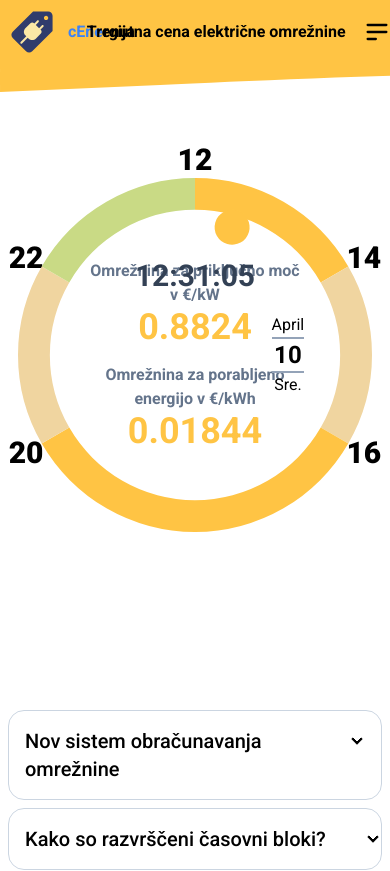
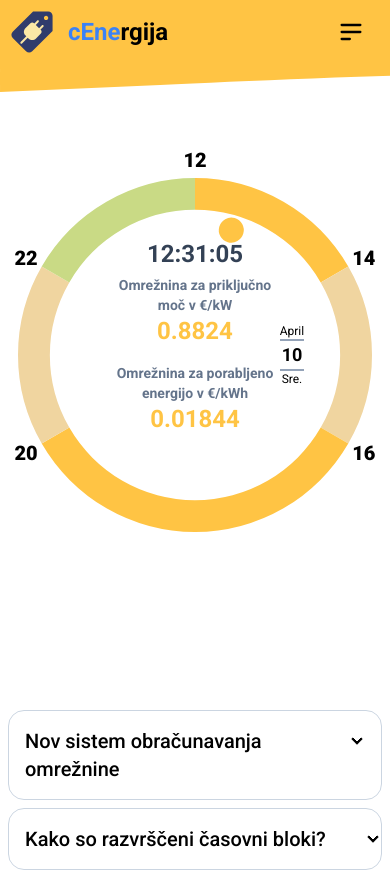
Before and after one commit to rubuz/cenergija-react, a React (Vite) app: page / in a window 390 px wide. Shown: the top 871 px of the page. Built offline with nearby package versions, Linux system fonts and the light colour scheme.

Commit message:
Responsive chart

```diff
--- a/src/components/Header.tsx
+++ b/src/components/Header.tsx
@@ -26,12 +26,12 @@ const Header = () => {
       <div className={`navbar mx-auto max-w-[1440px]`}>
         <div className="navbar-start flex gap-3">
           <img src={Logo} alt="Cenergija" className="h-12 w-12" />
-          <a className="font-semibold xl:text-2xl" href="/">
+          <a className="text-2xl font-semibold" href="/">
             <span className="text-blue-500">cEne</span>rgija
           </a>
         </div>
         <div className="navbar-center">
-          <h1 className="text-center font-bold lg:text-3xl xl:text-4xl">
+          <h1 className="hidden text-center font-bold md:block md:text-2xl lg:text-3xl xl:text-4xl">
             Trenutna cena električne omrežnine
           </h1>
         </div>
--- a/src/components/chart/ChartCenter.tsx
+++ b/src/components/chart/ChartCenter.tsx
@@ -49,32 +49,38 @@ const ChartCenter = ({
 
   return (
     <div className="flex aspect-square h-full items-center justify-center">
-      <p className="absolute top-[25%] text-3xl font-semibold text-slate-700">
+      <p className="absolute top-[20%] text-2xl font-semibold text-slate-700 lg:top-[25%] lg:text-3xl">
         {currentTime}
       </p>
       <div className="flex flex-col gap-4">
         <div className="text-center">
-          <p className="mx-auto w-[70%] font-semibold text-slate-500">
+          <p className="mx-auto w-[60%] font-semibold text-slate-500 max-sm:text-sm lg:w-[70%]">
             Omrežnina za priključno moč v €/kW
           </p>
-          <p style={{ color: textColor }} className="text-4xl font-bold">
+          <p
+            style={{ color: textColor }}
+            className="text-2xl font-bold md:text-4xl"
+          >
             {currentPrice.prikljucnaMoc}{" "}
           </p>
         </div>
         <div className="text-center">
-          <p className="mx-auto w-[70%] font-semibold text-slate-500">
+          <p className="mx-auto w-[60%] font-semibold text-slate-500 max-sm:text-sm lg:w-[70%]">
             Omrežnina za porabljeno energijo v €/kWh
           </p>
-          <p style={{ color: textColor }} className="text-4xl font-bold">
+          <p
+            style={{ color: textColor }}
+            className="text-2xl font-bold md:text-4xl"
+          >
             {currentPrice.porabljenaEnergija}
           </p>
         </div>
       </div>
 
-      <div className="absolute right-[22%] flex flex-col items-center divide-y-2 divide-slate-400 ">
+      <div className="absolute right-[22%] flex flex-col items-center divide-y-2 divide-slate-400 max-sm:text-xs ">
         <p className="w-full text-center capitalize">{month}</p>
         <p
-          className={`w-full text-center text-2xl font-bold ${isWorkDay ? "" : "text-red-600"}`}
+          className={`w-full text-center text-lg font-bold lg:text-2xl ${isWorkDay ? "" : "text-red-600"}`}
         >
           {day}
         </p>
--- a/src/components/chart/ClockDot.tsx
+++ b/src/components/chart/ClockDot.tsx
@@ -30,7 +30,7 @@ const ClockDot = ({ dotColor }: { dotColor: string }) => {
     >
       <div
         style={{ backgroundColor: dotColor }}
-        className="absolute -top-4 left-1/2 aspect-square h-[35px] origin-center -translate-x-1/2 rounded-full"
+        className="absolute -top-2 left-1/2 aspect-square h-[25px] origin-center -translate-x-1/2 rounded-full lg:-top-4 lg:h-[35px]"
       ></div>
     </div>
   );
--- a/src/components/chart/ClockNumbers.tsx
+++ b/src/components/chart/ClockNumbers.tsx
@@ -25,7 +25,7 @@ const ClockNumbers = ({ isAM }: { isAM: boolean }) => {
                 transform: `translate(-50%, -50%)`,
               }}
             >
-              <span className="text-3xl font-extrabold text-black">
+              <span className="text-xl font-extrabold text-black md:text-2xl lg:text-3xl">
                 {number}
               </span>
             </label>
```
